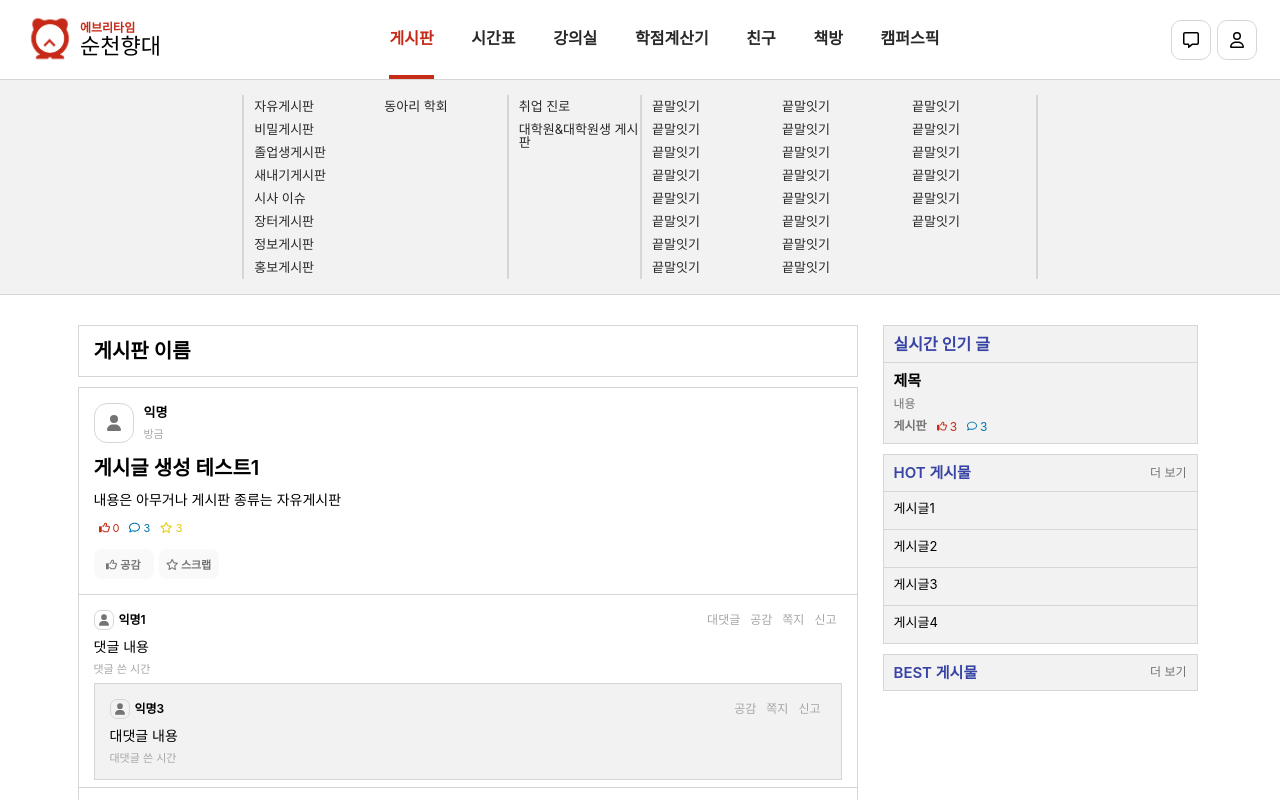
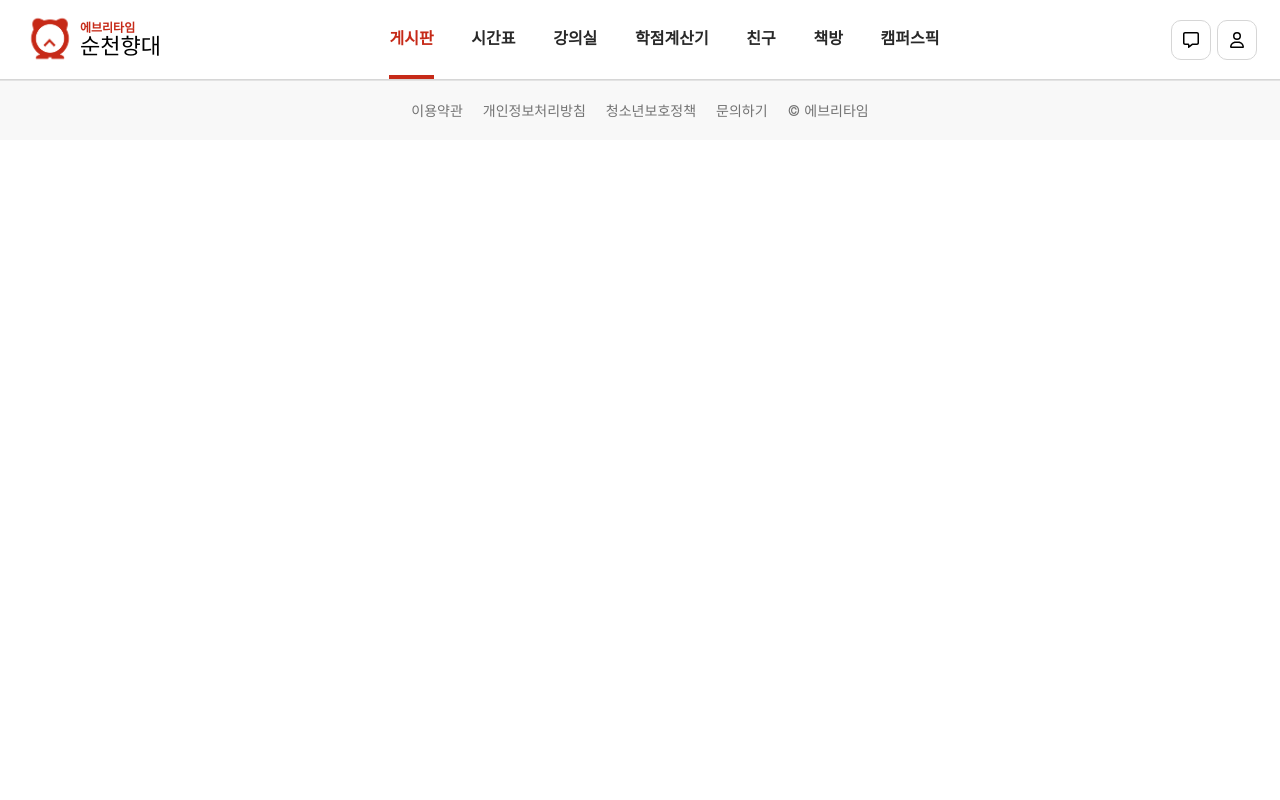
Before and after one commit to NevryTime/NevryTime-FE, a Next.js app: page /my-page/1 in a window 1280 px wide. Shown: the top 800 px of the page. Built offline with nearby package versions, Linux system fonts and the light colour scheme.

Commit message:
feat: 비밀번호 변경, 닉네임 설정, 회원 탈퇴 페이지 생성

```diff
--- /dev/null
+++ b/pages/my-page/[params].tsx
@@ -0,0 +1,43 @@
+import React from 'react';
+import styled from 'styled-components';
+import { useRouter } from 'next/router';
+
+import Header from '@/src/components/Header';
+import Footer from '@/src/components/Footer';
+
+import ChangePassWordView from '@/src/views/changePassWordView';
+import ChangeNickView from '@/src/views/changeNickView';
+import WithDrawlView from '@/src/views/withDrawlView';
+
+const Container = styled.div`
+  ${({ theme }) => theme.containers.mainContainer}
+`;
+
+const FooterSection = styled.div`
+  width: 100%;
+  bottom: 0;
+`;
+
+function SubPage() {
+  const router = useRouter();
+
+  return (
+    <Container>
+      <Header />
+      {router.asPath === '/my-page/password' ? (
+        <ChangePassWordView />
+      ) : router.asPath === '/my-page/nick' ? (
+        <ChangeNickView />
+      ) : router.asPath === '/my-page/with-drawl' ? (
+        <WithDrawlView />
+      ) : (
+        ''
+      )}
+      <FooterSection>
+        <Footer />
+      </FooterSection>
+    </Container>
+  );
+}
+
+export default SubPage;
--- /dev/null
+++ b/src/views/changeNickView/index.tsx
@@ -0,0 +1,9 @@
+import React from 'react'
+
+function ChangeNickView() {
+  return (
+    <div>닉네임 변경</div>
+  )
+}
+
+export default ChangeNickView
--- /dev/null
+++ b/src/views/changePassWordView/index.tsx
@@ -0,0 +1,9 @@
+import React from 'react'
+
+function ChangePassWordView() {
+  return (
+    <div>비밀번호 변경</div>
+  )
+}
+
+export default ChangePassWordView
--- /dev/null
+++ b/src/views/withDrawlView/index.tsx
@@ -0,0 +1,9 @@
+import React from 'react'
+
+function WithDrawlView() {
+  return (
+    <div>회원 탈퇴</div>
+  )
+}
+
+export default WithDrawlView
```
Also changed, not shown: src/views/changeNickView/style.ts (added), src/views/changePassWordView/style.ts (added), src/views/withDrawlView/style.ts (added).
